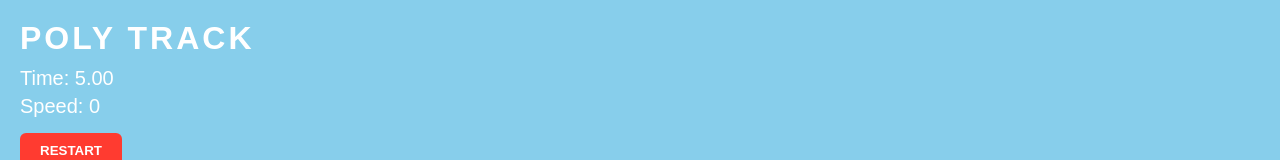
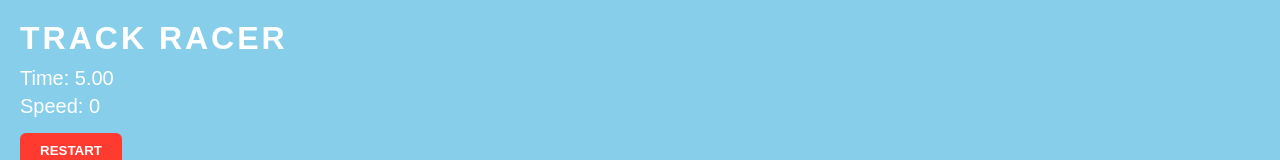
Before and after one commit to 8h4pro/Game-Hub, a plain HTML site: page index.html in a window 1280 px wide. Shown: the top 160 px of the page. Drawn offline with nearby package versions, Linux system fonts and the light colour scheme; animation ran at ten frames a second.

Commit message:
Change title and header from 'Poly Track' to 'Track Racer'

```diff
--- a/index.html
+++ b/index.html
@@ -4,7 +4,7 @@
     <meta charset="UTF-8">
     <meta name="viewport" content="width=device-width, initial-scale=1.0">
 
-    <title>Poly Track</title>
+    <title>Track Racer</title>
 
     <link rel="stylesheet" href="style.css">
 
@@ -14,7 +14,7 @@
 <body>
 
     <div id="ui">
-        <h1>POLY TRACK</h1>
+        <h1>TRACK RACER</h1>
         <div id="timer">Time: 0.00</div>
         <div id="speed">Speed: 0</div>
         <button onclick="restartGame()">RESTART</button>
```
